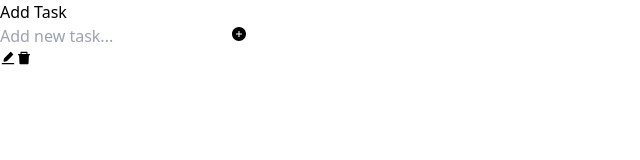
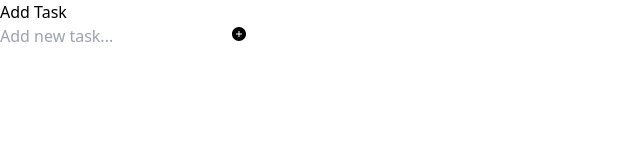
Before and after one commit to akshitolihan/react-todo, a React (Vite) app: page / in a window 1280 px wide. Shown: the top 160 px of the page, without its empty margins (0-640 px from the left). Built offline with nearby package versions, Linux system fonts and the light colour scheme.

Commit message:
Some Changes in the UI

```diff
--- a/src/components/CreateTodo.tsx
+++ b/src/components/CreateTodo.tsx
@@ -33,13 +33,19 @@ const CreateTodo: React.FC<Props> = ({
     console.log(editTodo);
     if (inputVal.length > 0) {
       if (!editTodo) {
-        setTodos([...todos, inputVal].reverse());
+        const newTodos = [...todos.reverse(), inputVal].reverse();
+        setTodos(newTodos);
+        console.log(newTodos);
         setInputVal("");
-        localStorage.setItem("tasks", JSON.stringify([...todos, inputVal].reverse()));
+        localStorage.setItem("tasks", JSON.stringify(newTodos));
+        const storedCount = localStorage.getItem("tasks");
+        if (storedCount) {
+          setTodos(JSON.parse(storedCount));
+        }
         console.log("I am here");
       } else {
         const newTodo = todos.map((todo, index) =>
-          index === id ? inputVal : todo
+          index === id - 1 ? inputVal : todo
         );
         console.log(newTodo);
         setTodos(newTodo);
@@ -64,9 +70,9 @@ const CreateTodo: React.FC<Props> = ({
     <>
       <section className="flex flex-col w-fit p-2 m-4 max-w-4xl mx-auto">
         <h1 className="text-center m-4 text-2xl font-extrabold">Add Task</h1>
-        <form
+        <div
           onSubmit={handleSubmit}
-          className="flex justify-between gap-5 border-blue-400 border-[2.5px] rounded m-4 shadow-xl"
+          className="flex justify-between gap-5 border-blue-400 border-[2.5px] rounded m-4 shadow-xl h-full"
         >
           <input
             ref={inputRef}
@@ -75,7 +81,8 @@ const CreateTodo: React.FC<Props> = ({
             type="text"
             placeholder="Add new task..."
             onChange={handleChange}
-            className="border--[3px] border-b-blue-400 outline-0 px-2 font-[500] text-base md:w-[400px] p-4"
+            contentEditable="true"
+            className="flex m-4 border-b-blue-400 outline-0 px-2 font-[500] text-base md:w-[400px] p-4 min-h-[80px] break-normal break-words overflow-y-scroll"
           />
           <button
             onClick={handleSubmit}
@@ -83,7 +90,7 @@ const CreateTodo: React.FC<Props> = ({
           >
             {!editTodo ? <AiFillPlusCircle /> : <AiFillEdit />}
           </button>
-        </form>
+        </div>
       </section>
     </>
   );
--- a/src/components/ShowTodo.tsx
+++ b/src/components/ShowTodo.tsx
@@ -20,17 +20,19 @@ const ShowTodo: React.FC<Props> = ({ todos, setTodos, setEditTodo, setId }) => {
     localStorage.setItem("tasks", JSON.stringify(newData));
   };
   const handleUpdate = (id: number) => {
-    setEditTodo(todos.find((_todo: string, index: number) => index === id));
+    setEditTodo(todos.find((_todo: string, index: number) => index  === id));
     setId(id);
   };
   return (
     <>
       <main className="max-w-xl mx-auto"></main>
-      <section className="flex flex-col justify-center max-w-[400px] w-full  mx-auto ">
-        {todos.length > 0 &&
-          todos.slice(0, todos.length).map((ele: string, index: number) => (
-            <section key={index} className="flex justify-between gap-5 border-blue-400 border-[2.5px] rounded p-4 m-4 shadow-xl">
-              <h1 className="font-[500] text-base text-gray-700 max-w-[300px] w-full text-justify">
+      <section className="grid grid-cols-2 -col justify-center max-w-[600px] w-full  mx-auto ">
+        {todos.slice(0, todos.length-1).map((ele: string, index: number) => (
+          <section
+            key={index + 1}
+            className="flex justify-between gap-5 border-blue-400 border-[2.5px] rounded p-4 m-4 shadow-xl"
+          >
+            <h1 className="font-[500] text-base text-gray-700 max-w-[300px] w-full text-justify flex flex-wrap break-normal">
               {ele}
             </h1>
             <section className="flex gap-2">
```
Lines whose indentation alone changed are shown as unchanged.
